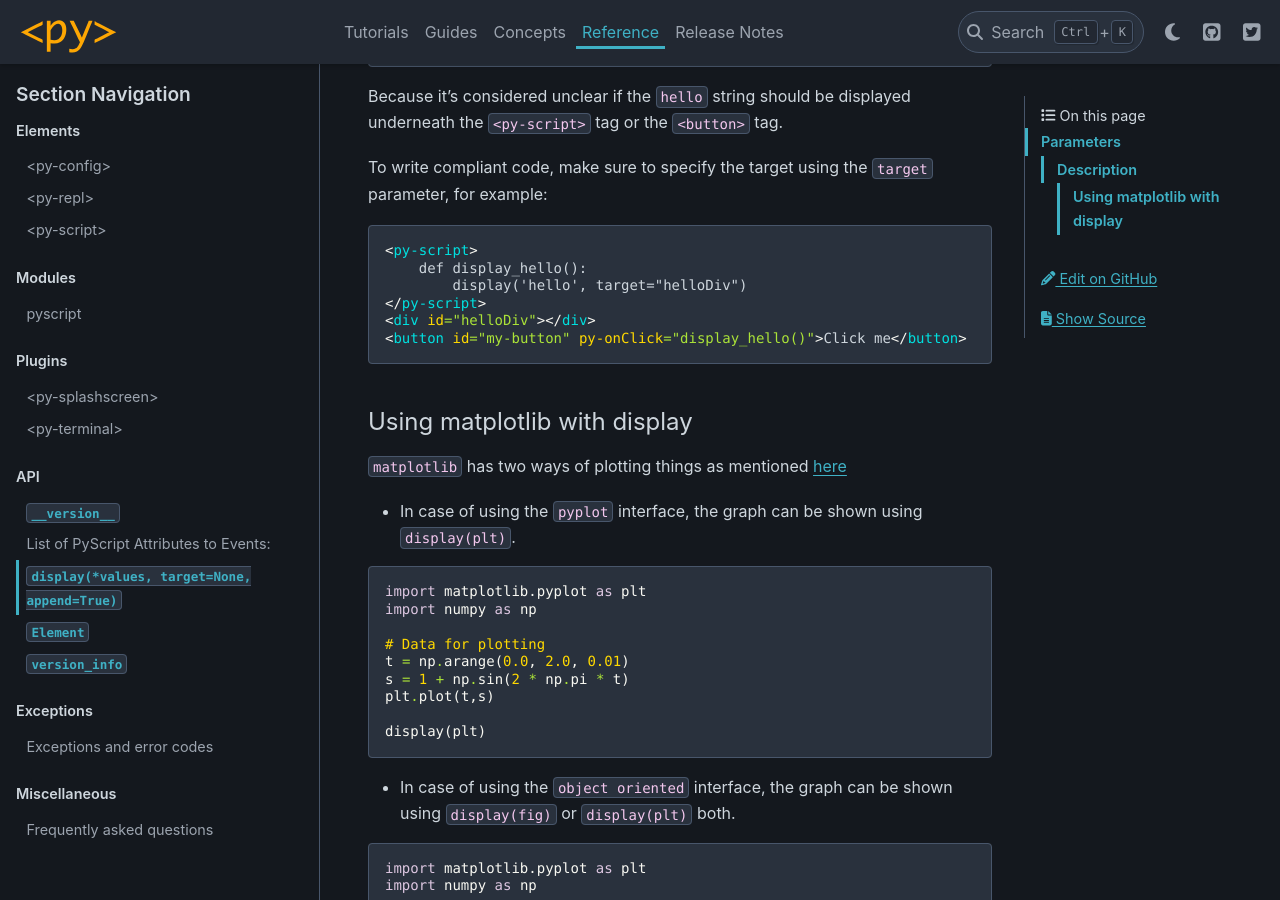
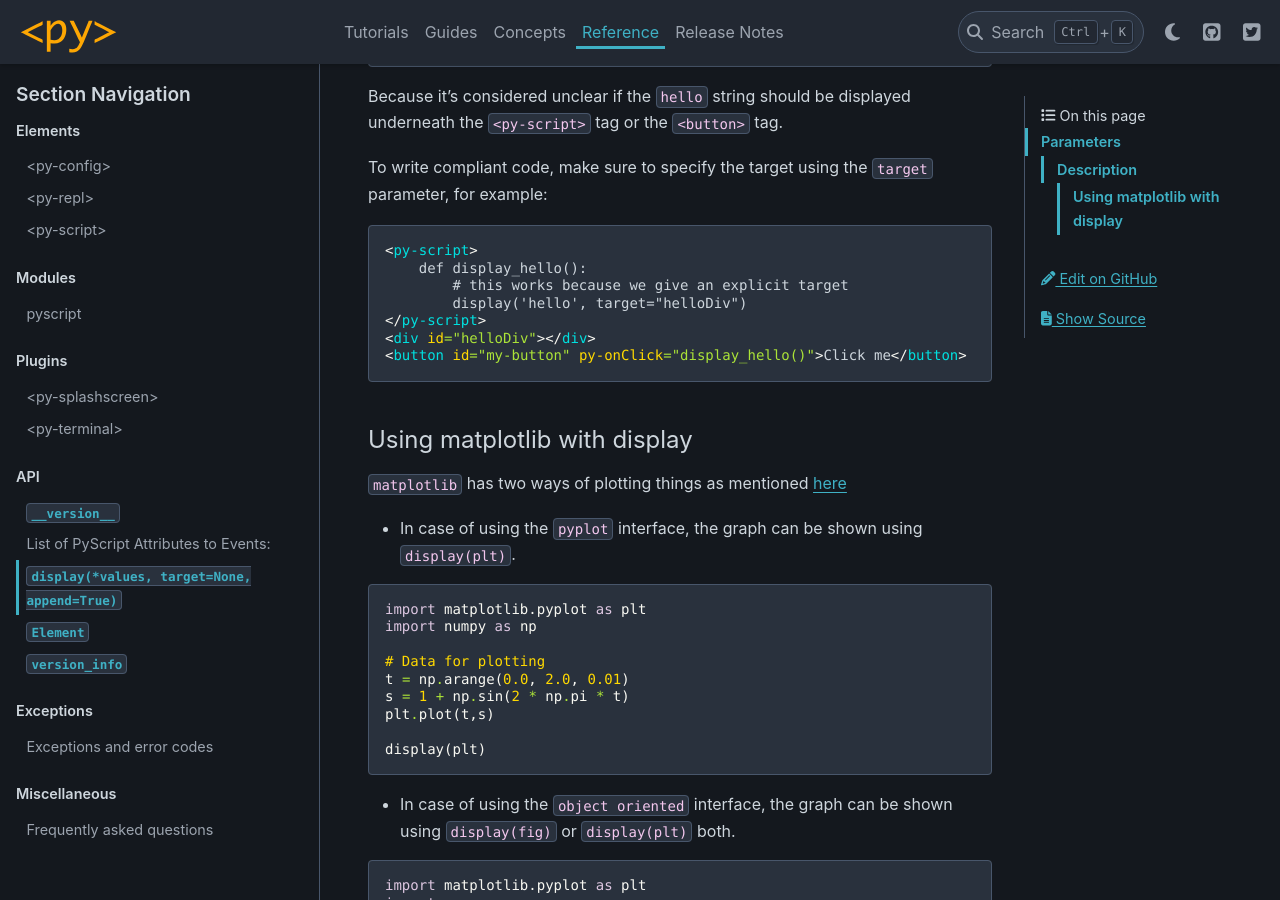
Before and after one commit to pyscript/pyscript, a Sphinx documentation site: the page built from docs/reference/API/display.md, in a window 1280 px wide and 900 px high, scrolled down 1457 px. Built offline with Sphinx 7.4.7 and the PyData theme 0.15.4, drawn with Linux system fonts in a browser that asks for light colours.

Commit message:
Add suggested comment

````diff
--- a/docs/reference/API/display.md
+++ b/docs/reference/API/display.md
@@ -45,6 +45,7 @@ To write compliant code, make sure to specify the target using the `target` para
 ```html
 <py-script>
     def display_hello():
+        # this works because we give an explicit target
         display('hello', target="helloDiv")
 </py-script>
 <div id="helloDiv"></div>
````
